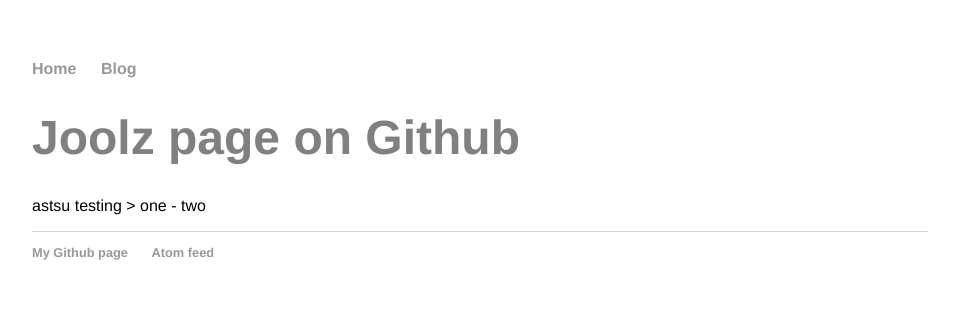
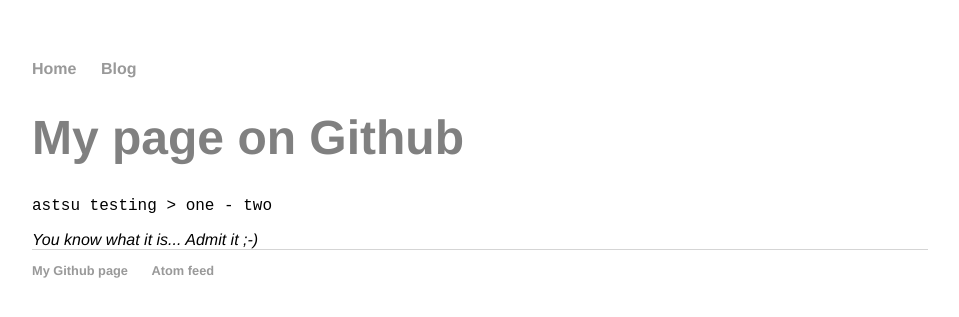
Before and after one commit to joolz/joolz.github.com, a Jekyll site: the page built from index.html, in a window 1280 px wide. Shown: the top 317 px of the page, without its empty margins (160-1119 px from the left). Built offline with Jekyll 4.4.1, drawn with Linux system fonts in a browser that asks for light colours.

Commit message:
Update index.html

```diff
--- a/index.html
+++ b/index.html
@@ -3,6 +3,7 @@ layout: default
 title: Joolz
 ---
 <div class="blurb">
-	<h1>Joolz page on Github</h1>
-	<p>astsu testing &gt; one - two</p>
+	<h1>My page on Github</h1>
+	<pre>astsu testing &gt; one - two</pre>
+	<i>You know what it is... Admit it ;-)</i>
 </div>
```
